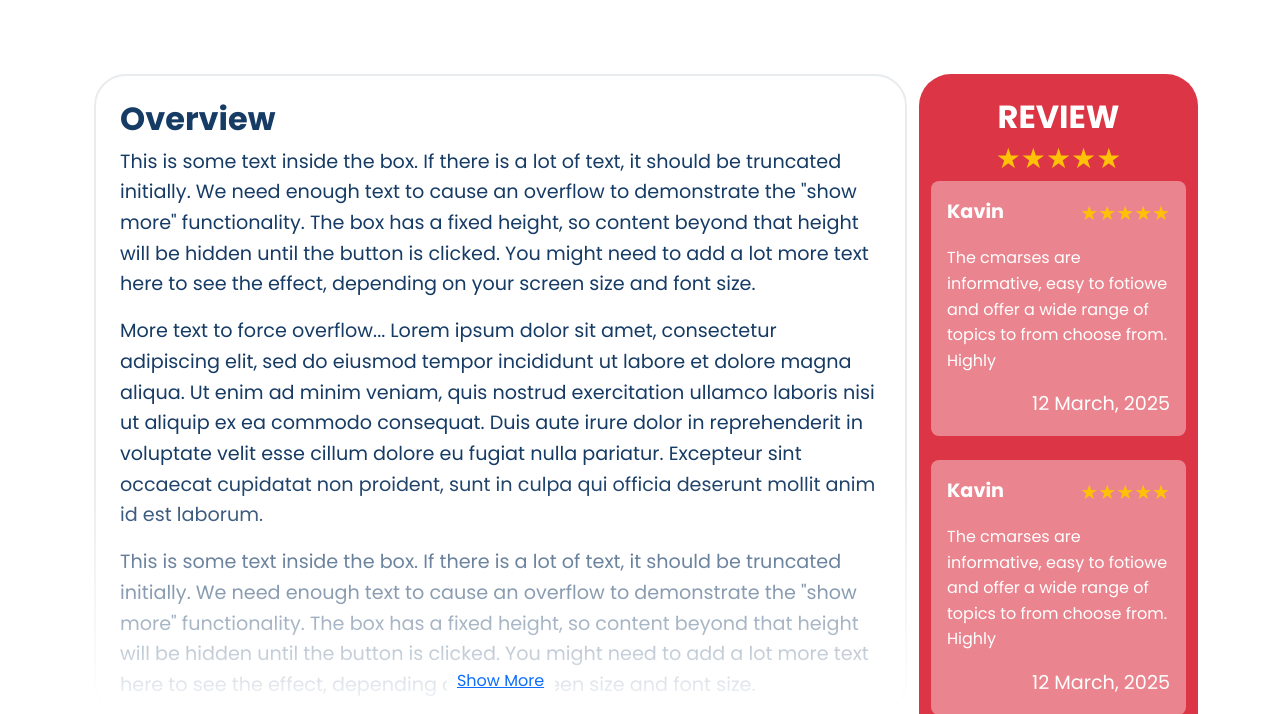
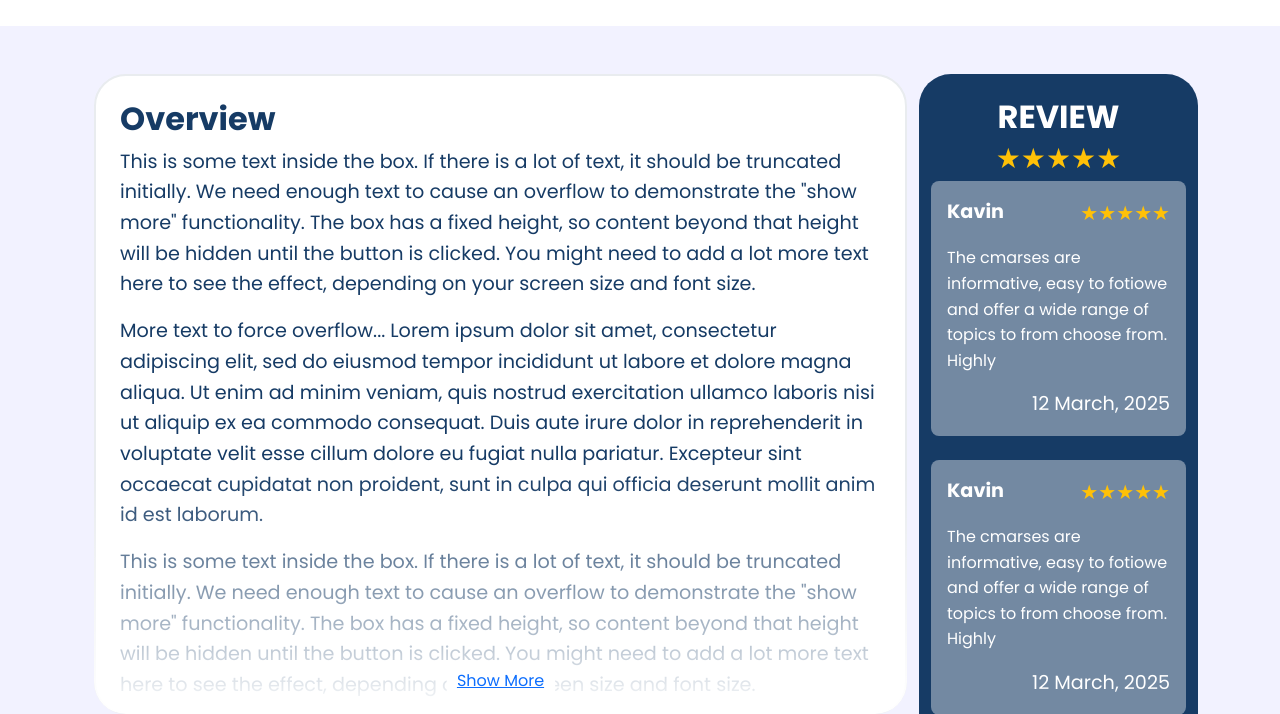
Before and after one commit to tahmidak/ch-single-course-template, a plain HTML site: page index.html in a window 1280 px wide. Shown: the part 945-1659 px from the top of the page. Drawn offline with nearby package versions, Linux system fonts and the light colour scheme.

Commit message:
fix: styles on the review-card-container and overview-sec

```diff
--- a/assets/css/style.css
+++ b/assets/css/style.css
@@ -259,12 +259,17 @@ section.faq-section {
 }
 
 /* overview */
+.overview-sec {
+  background-color: var(--ch-primary-bg-color);
+}
+
 .content-box {
   max-height: 80vh;
   overflow: hidden;
   transition: max-height 0.5s ease-out, box-shadow 0.5s ease-out,
     padding-bottom 0.5s ease-out;
   padding-bottom: 50px;
+  background-color: white;
 }
 
 .content-box.expanded {
@@ -292,6 +297,7 @@ section.faq-section {
   );
   pointer-events: none;
   transition: opacity 0.3s ease;
+
 }
 
 .expanded + .fade-overlay {
@@ -305,21 +311,45 @@ section.faq-section {
   padding: 5px 10px !important;
   border-radius: 0.25rem;
 }
-
 /* review */
+.review-container{
+  background:var(--ch-secondary-color);
+}
 .review-main {
   max-height: 885px;
   overflow: hidden;
 }
-
 .review-card-container {
   height: 800px;
   overflow-y: auto;
 }
 
+/* Custom Scrollbar for review-card-container */
+.review-card-container::-webkit-scrollbar {
+  width: 8px;
+}
+
+.review-card-container::-webkit-scrollbar-track {
+  background: rgba(255, 255, 255, 0.1);
+  border-radius: 10px;
+}
+
+.review-card-container::-webkit-scrollbar-thumb {
+  background: rgba(255, 255, 255, 0.3);
+  border-radius: 10px;
+}
+
+.review-card-container::-webkit-scrollbar-thumb:hover {
+  background: rgba(255, 255, 255, 0.5);
+}
+
+/* Firefox scrollbar */
+.review-card-container {
+  scrollbar-width: thin;
+  scrollbar-color: rgba(255, 255, 255, 0.3) rgba(255, 255, 255, 0.1);
+}
 
 @media (max-width: 992px) {
-
   .review-card-container {
     height: 300px;
     overflow-y: auto;
--- a/index.html
+++ b/index.html
@@ -651,7 +651,7 @@
                   </div>
                 </div>
                 <!-- Fade overlay ONLY visible when truncated -->
-                <div id="fadeOverlay" class="fade-overlay"></div>
+                <div id="fadeOverlay" class="fade-overlay rounded-bottom-5"></div>
 
                 <!-- Show More Button -->
                 <button
@@ -687,7 +687,7 @@
             </div>
             <div class="review-main col-12 col-lg-3 p-0 overflow-hidden" >
               <div
-                class="review-container w-100 h-100 rounded-5 bg-danger py-4 px-1 row justify-content-start align-items-start flex-nowrap flex-column h-100 m-0"
+                class="review-container w-100 h-100 rounded-5 py-4 px-1 row justify-content-start align-items-start flex-nowrap flex-column h-100 m-0"
               >
                 <div class="col-12 review-header align-self-start">
                   <h3
```
Lines whose indentation alone changed are shown as unchanged.
